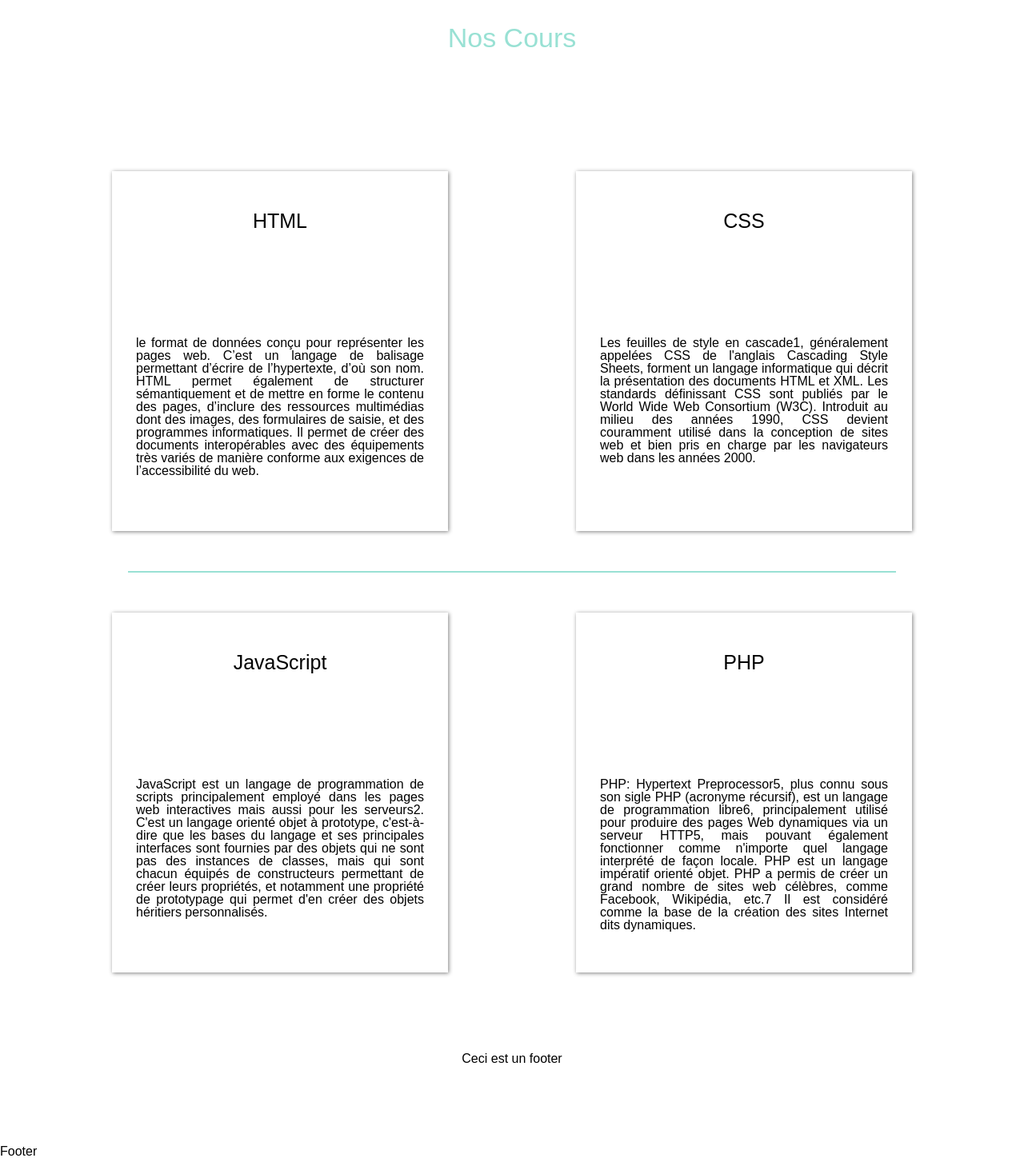
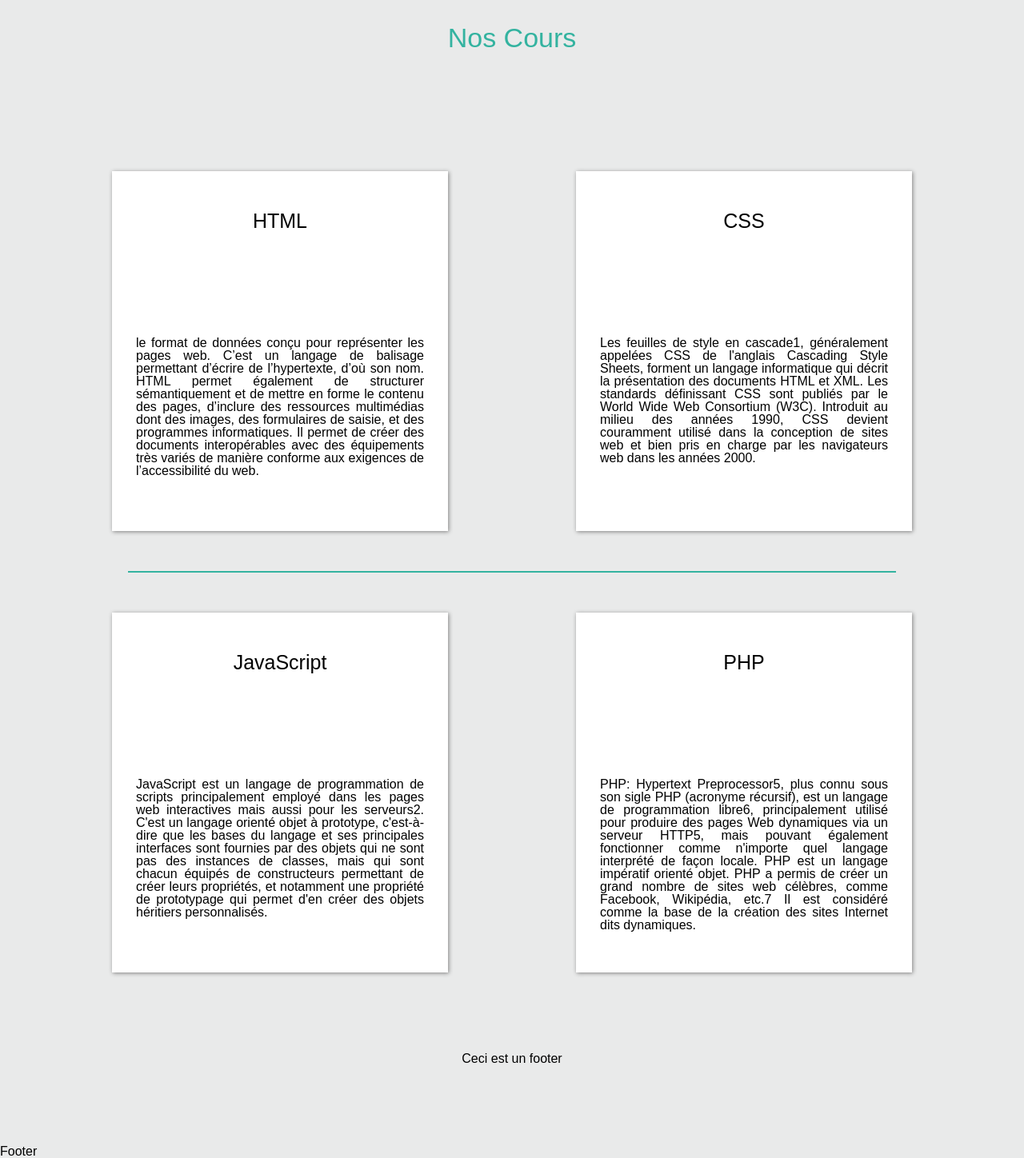
Before and after one commit to DoudouPike/support_dev, a PHP site: page /index.php?page=home in a window 1280 px wide. Shown: the part 34-1482 px from the top of the page at 80% size. Run offline with PHP 8.4, Linux system fonts and the light colour scheme.

Commit message:
home inte2

```diff
--- a/public/styles/style.css
+++ b/public/styles/style.css
@@ -2,6 +2,7 @@
 
 body {
 	font-family: 'Arial';
+	background: #E9EAEA;
 }
 
 
@@ -12,7 +13,7 @@ body {
 
 h2{
 	font-size: 34px;
-	color: #99E1D4;
+	color: #34B3A0;
 	margin: 30px 0 150px 0;
 	text-align: center;
 }
@@ -22,7 +23,7 @@ h3{
 	font-size: 25px;
 	margin-bottom: 120px;
 	margin-top: 30px;
-	/*color: #99E1D4;*/
+	/*color: #34B3A0;*/
 }
 
 .clearfix{
@@ -79,14 +80,14 @@ a{
 }
 
 .linkHome:hover{
-	background: #99E1D4;
+	background: #34B3A0;
 	color: #fff;
 	/*padding: 25px;*/
 }
 
 .border{
 	width: 80%;
-	border: 1px solid #99E1D4;
+	border: 1px solid #34B3A0;
 	margin: 50px auto;
 }
 
```
